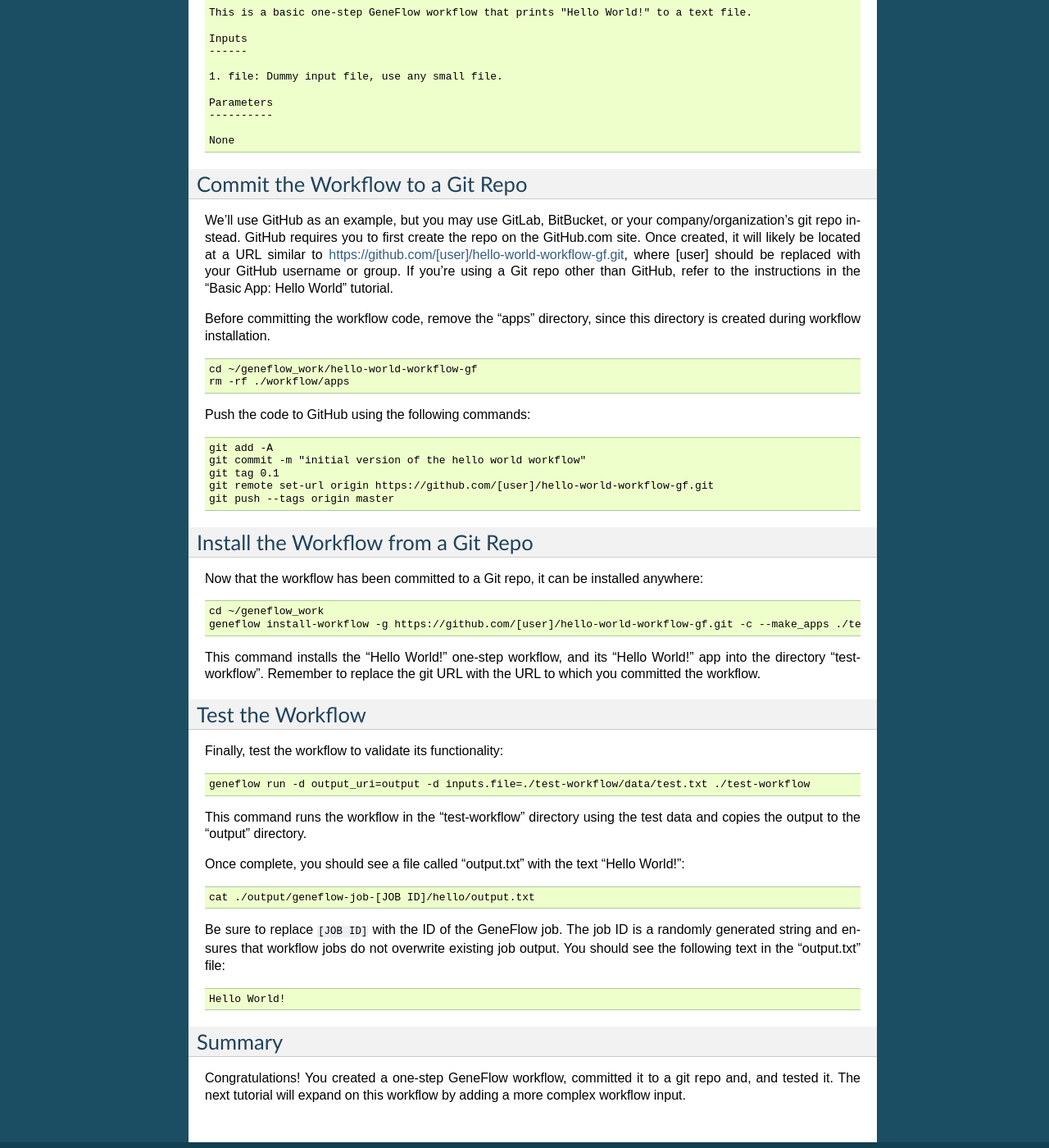
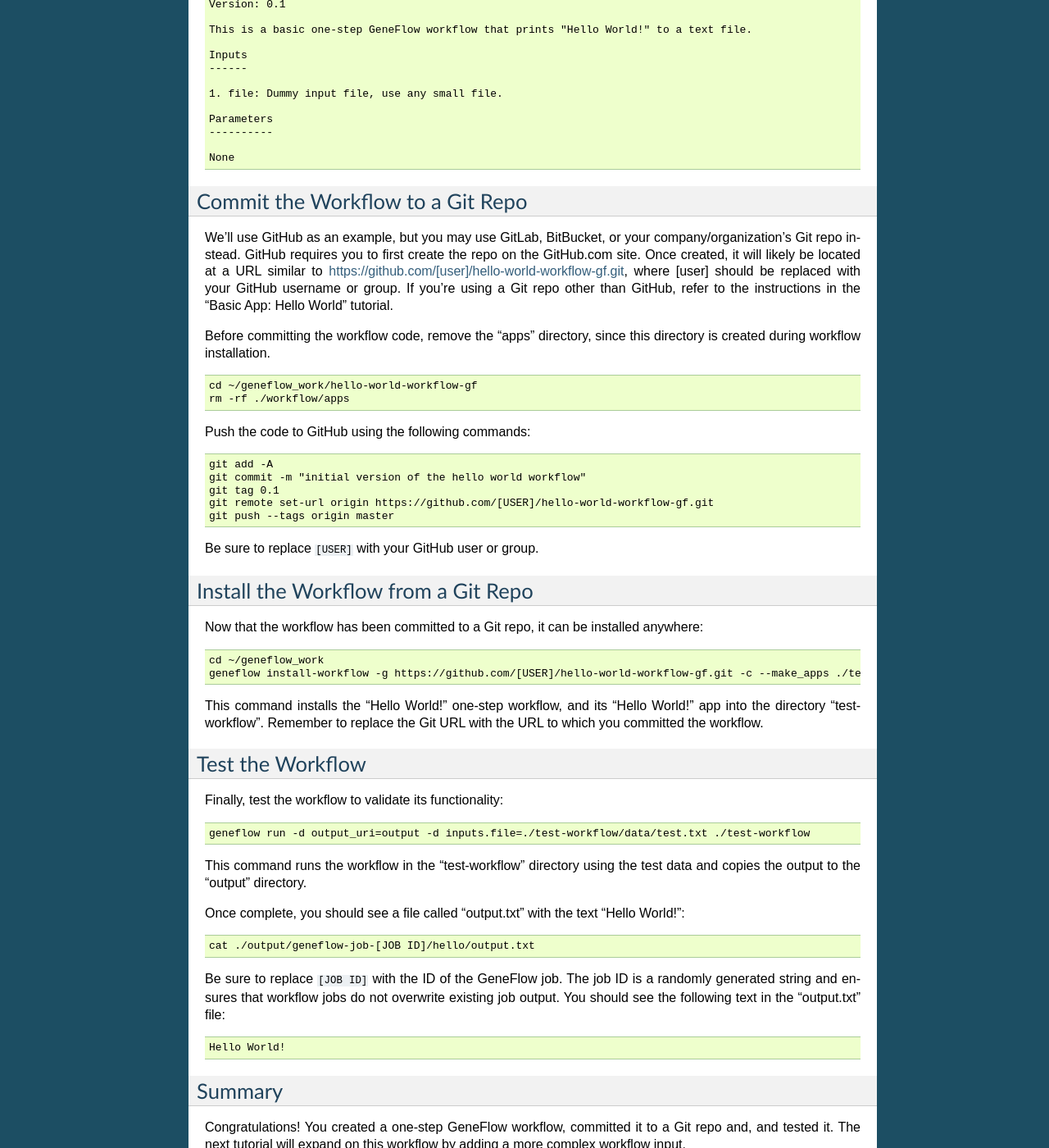
Before and after one commit to CDCgov/geneflow, a Sphinx documentation site: the page built from docs/chapters/tutorials/one-step-workflow.rst, in a window 1280 px wide and 1400 px high, scrolled down 3616 px. Shown: the whole window at 82% size. Built offline with Sphinx 7.4.7, drawn with Linux system fonts in a browser that asks for light colours; some of the changed text lies outside the part shown.

Commit message:
update one-step workflow tutorial

```diff
--- a/docs/chapters/tutorials/one-step-workflow.rst
+++ b/docs/chapters/tutorials/one-step-workflow.rst
@@ -3,7 +3,7 @@
 One-Step Workflow: Hello World
 ==============================
 
-This tutorial covers the creation of a basic one-step GeneFlow workflow that uses the "Hello World!" app created in the previous tutorial.
+This tutorial covers the creation of a basic one-step GeneFlow workflow that uses the "Hello World!" app created in the previous tutorial. The "Basic App: Hello World" tutorial must be completed, and its resulting "Hello World!" app should be committed to a Git repo prior to beginning this tutorial.
 
 Clone the GeneFlow Workflow Template
 ------------------------------------
@@ -67,7 +67,7 @@
       folder: hello-world-gf-0.1
       asset: none
 
-When editing this file, be sure to delete any other apps in the file so that the "Hello World!" app is the only app listed. Also be sure to replace the "repo" field with the correct git repo to which you committed the "Hello World!" app. Save and close the file.
+When editing this file, be sure to delete any other apps in the file so that the "Hello World!" app is the only app listed. Also be sure to replace the "repo" field with the correct Git repo to which you committed the "Hello World!" app. Save and close the file.
 
 Configure the Workflow
 ----------------------
@@ -209,7 +209,7 @@
 Commit the Workflow to a Git Repo
 ---------------------------------
 
-We'll use GitHub as an example, but you may use GitLab, BitBucket, or your company/organization's git repo instead. GitHub requires you to first create the repo on the GitHub.com site. Once created, it will likely be located at a URL similar to https://github.com/[user]/hello-world-workflow-gf.git, where [user] should be replaced with your GitHub username or group. If you're using a Git repo other than GitHub, refer to the instructions in the "Basic App: Hello World" tutorial.
+We'll use GitHub as an example, but you may use GitLab, BitBucket, or your company/organization's Git repo instead. GitHub requires you to first create the repo on the GitHub.com site. Once created, it will likely be located at a URL similar to https://github.com/[user]/hello-world-workflow-gf.git, where [user] should be replaced with your GitHub username or group. If you're using a Git repo other than GitHub, refer to the instructions in the "Basic App: Hello World" tutorial.
 
 Before committing the workflow code, remove the "apps" directory, since this directory is created during workflow installation.
 
@@ -225,8 +225,10 @@
     git add -A
     git commit -m "initial version of the hello world workflow"
     git tag 0.1
-    git remote set-url origin https://github.com/[user]/hello-world-workflow-gf.git
+    git remote set-url origin https://github.com/[USER]/hello-world-workflow-gf.git
     git push --tags origin master
+
+Be sure to replace ``[USER]`` with your GitHub user or group.
 
 Install the Workflow from a Git Repo
 ------------------------------------
@@ -236,9 +238,9 @@
 .. code-block:: text
 
     cd ~/geneflow_work
-    geneflow install-workflow -g https://github.com/[user]/hello-world-workflow-gf.git -c --make_apps ./test-workflow
+    geneflow install-workflow -g https://github.com/[USER]/hello-world-workflow-gf.git -c --make_apps ./test-workflow
 
-This command installs the "Hello World!" one-step workflow, and its "Hello World!" app into the directory "test-workflow". Remember to replace the git URL with the URL to which you committed the workflow.
+This command installs the "Hello World!" one-step workflow, and its "Hello World!" app into the directory "test-workflow". Remember to replace the Git URL with the URL to which you committed the workflow.
 
 Test the Workflow
 -----------------
@@ -266,4 +268,4 @@
 Summary
 -------
 
-Congratulations! You created a one-step GeneFlow workflow, committed it to a git repo and, and tested it. The next tutorial will expand on this workflow by adding a more complex workflow input.
+Congratulations! You created a one-step GeneFlow workflow, committed it to a Git repo and, and tested it. The next tutorial will expand on this workflow by adding a more complex workflow input.
```
